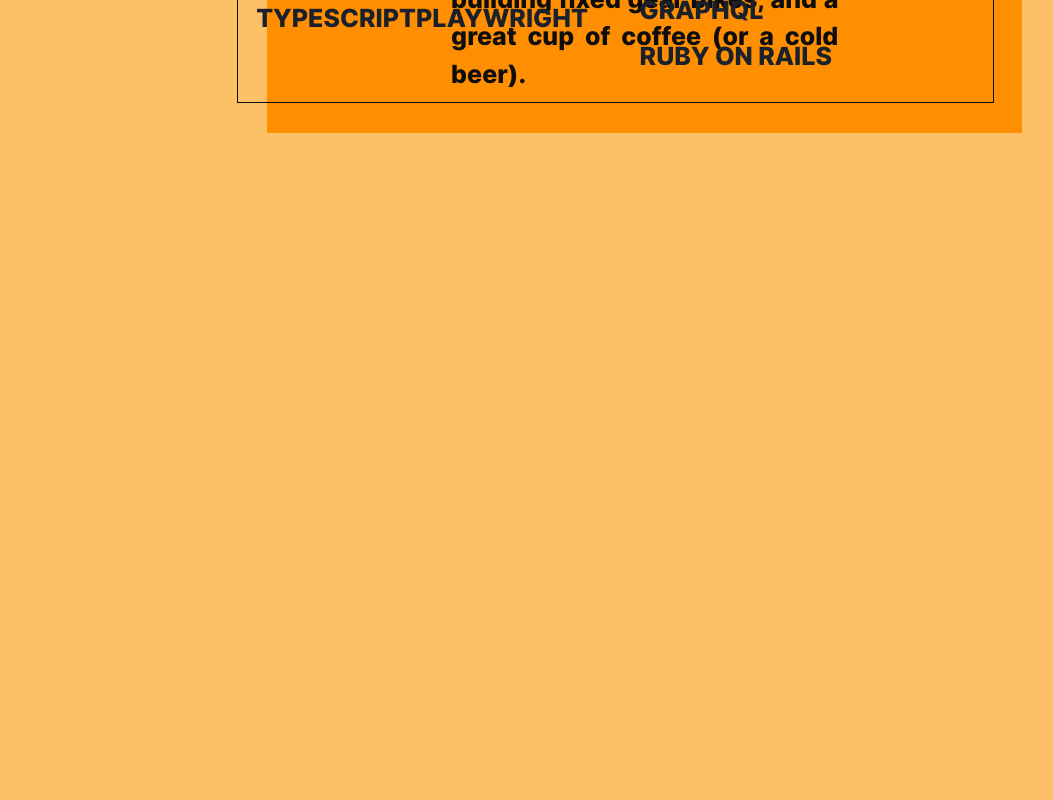
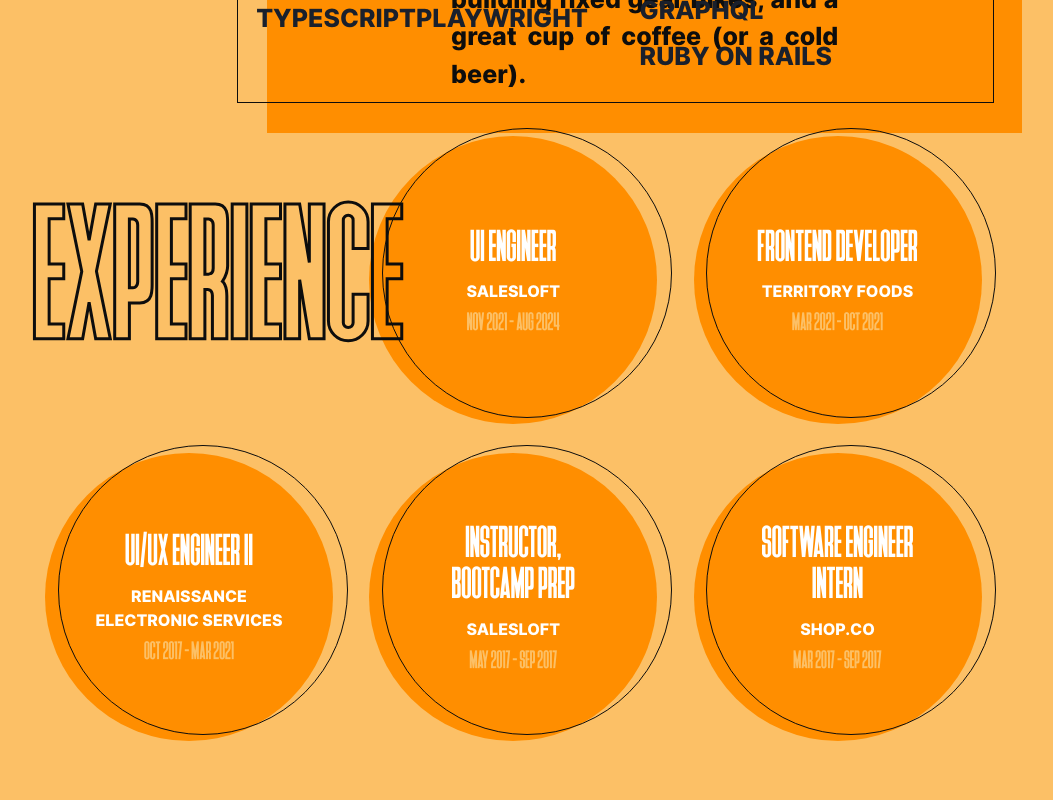
Before and after one commit to tyler7771/personal-portfolio, a React (Create React App) app: page / in a window 1280 px wide. Shown: the part 2140-2940 px from the top of the page, without its empty margins (115-1168 px from the left). Built offline with nearby package versions, Linux system fonts and the light colour scheme.

Commit message:
Add work experience section

```diff
--- a/src/components/About/About.tsx
+++ b/src/components/About/About.tsx
@@ -5,7 +5,7 @@
 
 const AboutContainer = styled.section`
   width: 100%;
-  height: 100vh;
+  height: 60vw;
   background-color: ${colors.yellow};
   position: relative;
 `;
--- a/src/components/Projects/ProjectsModal.tsx
+++ b/src/components/Projects/ProjectsModal.tsx
@@ -112,8 +112,12 @@
       <BodyContainer>
         <ImageContainer>
           <Image src={img} />
-          <Button href={prodLink}>View</Button>
-          <Button href={gitLink}>Github</Button>
+          <Button href={prodLink} target="_blank">
+            View
+          </Button>
+          <Button href={gitLink} target="_blank">
+            Github
+          </Button>
         </ImageContainer>
         <DescriptionContainer>
           {description.split("\n").map((el, i) => (
--- a/src/components/WorkExperiance/WorkExperiance.tsx
+++ /dev/null
@@ -1,15 +0,0 @@
-import { colors } from "../../assets/cssHelpers";
-import styled from "styled-components";
-
-const WorkContainer = styled.section`
-  width: 100%;
-  height: 1000px;
-  background-color: ${colors.yellow};
-  position: relative;
-`;
-
-const GridContainer = styled.div``;
-
-export default function WorkExpericance() {
-  return <WorkContainer id="work"></WorkContainer>;
-}
--- /dev/null
+++ b/src/components/WorkExperience/ExperienceCircle.tsx
@@ -0,0 +1,103 @@
+import Img from "../../assets/images/aboutPortrait.jpg";
+import Stripes from "../Shared/Stripes";
+import { colors } from "../../assets/cssHelpers";
+import styled from "styled-components";
+
+type ExperianceCircleProps = {
+  title: string;
+  company: string;
+  dateRange: string;
+};
+
+const CircleContainer = styled.div`
+  height: 22.5vw;
+  width: 22.5vw;
+  position: relative;
+  display: flex;
+  justify-content: center;
+`;
+
+const Circle = styled.div`
+  height: 100%;
+  width: 100%;
+  display: flex;
+  justify-content: center;
+  align-items: center;
+  flex-direction: column;
+  position: absolute;
+  z-index: 1;
+  cursor: pointer;
+
+  &:before {
+    content: "";
+    border: 1px solid ${colors.black};
+    display: block;
+    border-radius: 50%;
+    width: 22.5vw;
+    height: 22.5vw;
+    position: absolute;
+    top: -1vh;
+    left: 1vw;
+    z-index: 1;
+  }
+
+  &:after {
+    content: "";
+    border-radius: 50%;
+    display: block;
+    background: ${colors.orange};
+    width: 22.5vw;
+    height: 22.5vw;
+    position: absolute;
+    top: 0vh;
+    left: 0vw;
+    z-index: -1;
+  }
+
+  &:hover {
+    &:before {
+      top: 0;
+      left: 0;
+    }
+  }
+`;
+
+const Title = styled.p`
+  font-family: "Heathergreen";
+  color: ${colors.white};
+  font-size: 3.25vw;
+  width: 60%;
+  text-align: center;
+  line-height: 1;
+  margin-bottom: 16px;
+`;
+
+const Company = styled.p`
+  font-family: "Inter Bold";
+  color: ${colors.white};
+  font-size: 1.25vw;
+  text-align: center;
+  width: 75%;
+`;
+
+const DateRange = styled.p`
+  color: ${colors.yellow};
+  font-family: "Heathergreen";
+  font-size: 1.85vw;
+`;
+
+export default function ExperienceCircle({
+  title,
+  company,
+  dateRange,
+}: ExperianceCircleProps) {
+  return (
+    <CircleContainer>
+      <Circle>
+        <Title>{title}</Title>
+        <Company>{company}</Company>
+        <DateRange>{dateRange}</DateRange>
+      </Circle>
+    </CircleContainer>
+  );
+}
--- /dev/null
+++ b/src/components/WorkExperience/WorkExperience.tsx
@@ -0,0 +1,74 @@
+import ExperienceCircle from "./ExperienceCircle";
+import { colors } from "../../assets/cssHelpers";
+import styled from "styled-components";
+
+const WorkContainer = styled.section`
+  width: 100%;
+  background-color: ${colors.yellow};
+  position: relative;
+  padding-bottom: 96px;
+`;
+
+const GridContainer = styled.div`
+  margin: 0 auto;
+  width: 75vw;
+  display: grid;
+  grid-template-columns: repeat(3, 1fr);
+  grid-gap: 2.25vw 1vw;
+`;
+
+const Text = styled.span`
+  position: absolute;
+  left: 11.5vw;
+  top: 5.5vw;
+  z-index: 3;
+  font-family: "Heathergreen";
+  font-size: 14vw;
+  line-height: 0.6;
+  color: ${colors.white};
+  text-shadow: -2px -2px 0 ${colors.black}, 2px -2px 0 ${colors.black},
+    -2px 2px 0 ${colors.black}, 2px 2px 0 ${colors.black};
+
+  @supports ((text-stroke: 3px black) or (-webkit-text-stroke: 3px black)) {
+    color: transparent;
+    -webkit-text-stroke: 3px ${colors.black};
+    text-stroke: 3px ${colors.black};
+    text-shadow: none;
+  }
+`;
+
+export default function WorkExperience() {
+  return (
+    <WorkContainer id="work">
+      <Text>EXPERIENCE</Text>
+      <GridContainer>
+        <div />
+        <ExperienceCircle
+          title="UI ENGINEER"
+          company="SALESLOFT"
+          dateRange="NOV 2021 - AUG 2024"
+        />
+        <ExperienceCircle
+          title="FRONTEND DEVELOPER"
+          company="TERRITORY FOODS"
+          dateRange="MAR 2021 - OCT 2021"
+        />
+        <ExperienceCircle
+          title="UI/UX ENGINEER II"
+          company="RENAISSANCE ELECTRONIC SERVICES"
+          dateRange="OCT 2017 - MAR 2021"
+        />
+        <ExperienceCircle
+          title="INSTRUCTOR, BOOTCAMP PREP"
+          company="SALESLOFT"
+          dateRange="MAY 2017 - SEP 2017"
+        />
+        <ExperienceCircle
+          title="SOFTWARE ENGINEER INTERN"
+          company="SHOP.CO"
+          dateRange="MAR 2017 - SEP 2017"
+        />
+      </GridContainer>
+    </WorkContainer>
+  );
+}
--- a/src/index.tsx
+++ b/src/index.tsx
@@ -9,7 +9,7 @@
 import Projects from "./components/Projects/Projects";
 import React from "react";
 import ReactDOM from "react-dom/client";
-import WorkExpericance from "./components/WorkExperiance/WorkExperiance";
+import WorkExperience from "./components/WorkExperience/WorkExperience";
 import reportWebVitals from "./reportWebVitals";
 
 const root = ReactDOM.createRoot(
@@ -22,7 +22,7 @@
       <Home />
       <Projects />
       <About />
-      <WorkExpericance />
+      <WorkExperience />
       <Education />
       <Footer />
     </ChakraProvider>
```
